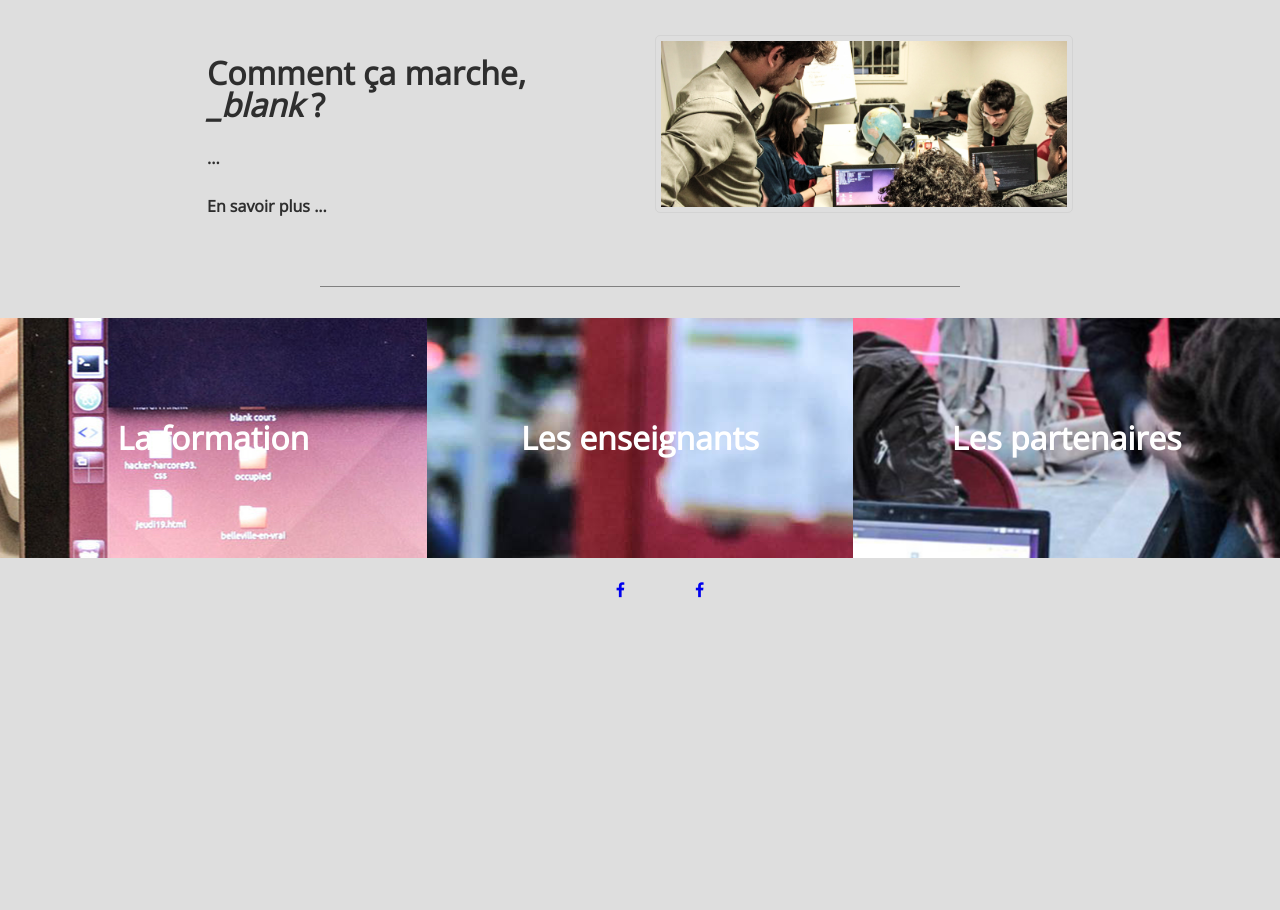
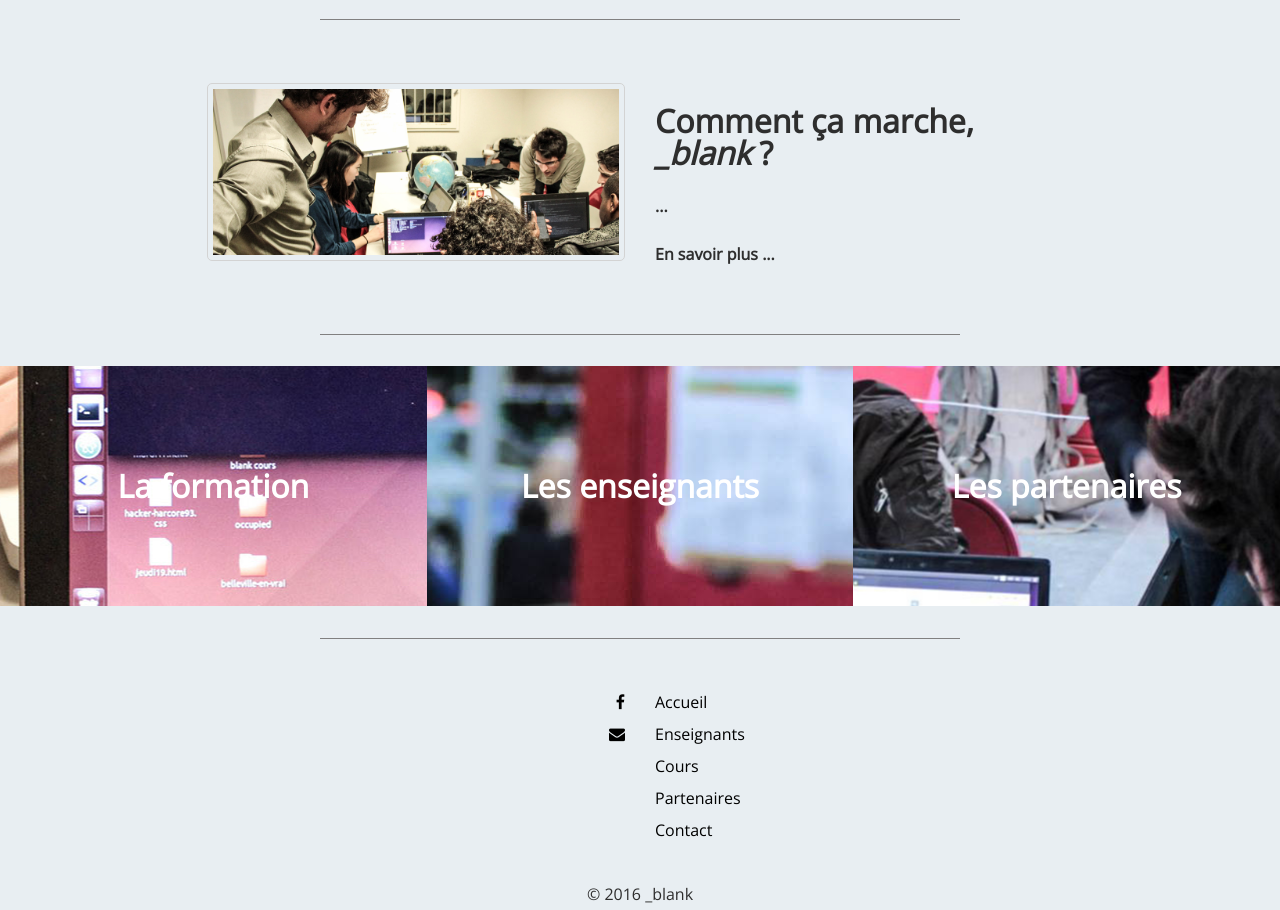
Before and after one commit to blank-attic/website, a website: page index.html in a window 1280 px wide. Shown: the part 1523-2433 px from the top of the page. Before the commit the page ends 2145 px from the top, so only its background shows below. Drawn offline with nearby package versions, Linux system fonts and the light colour scheme.

Commit message:
color & placement

```diff
--- a/index.html
+++ b/index.html
@@ -1,10 +1,12 @@
 <!DOCTYPE html>
 <html>
   <head>
+    <title>_blank</title>
     <meta charset="utf-8" />
     <link rel="stylesheet" type="text/css" href="css/foundation.min.css"/>
     <link rel="stylesheet" type="text/css" href="css/font-awesome.min.css"/>
     <link rel="stylesheet" type="text/css" href="css/main.css"/>
+    <link rel="icon" href="favicon.ico">
   </head>
   <body>
     <div class="nav show-for-large">
@@ -82,7 +84,7 @@
           </article>
         </div>
       </div>
-      <div id="more-project" class="row expanded more fade in out">
+      <div id="more-project" class="row presentation expanded more fade in out">
         <div class="small-12 column">
           <article>
             <p>_blank est une formation intensive et gratuite aux nouveaux m'étiers du numérique (développement et intégration web, animation numérique...) à destination de jeunes issus des quartiers Politique de la Ville du Grand Belleville (XIe, XIXe et XXe arrondissement). _blank est l'abréviation d'une commande de code HTML qui programme l'ouverture d'une nouvelle page web
@@ -94,6 +96,9 @@
       <div class="separator h"></div>
       <div id="why" class="row presentation expanded">
         <div class="large-6 column">
+          <img src="images/img-2.jpg" />
+        </div>
+        <div class="large-6 column">
           <article>
             <header>
               <h1>Pourquoi faire <i>_blank</i> ?</h1>
@@ -104,11 +109,8 @@
             </footer>
           </article>
         </div>
-        <div class="large-6 column">
-          <img src="images/img-2.jpg" />
-        </div>
       </div>
-      <div id="more-why" class="row expanded more fade in out">
+      <div id="more-why" class="row presentation expanded more fade in out">
         <div class="small-12 column">
           <article>
             <p>Si beaucoup de jeunes issus des quartiers populaires peinent à trouver du travail c'est qu'ils ne peuvent généralement pas présenter les qualifications qu'attendent les employeurs. Le numérique est aujourd'hui l'une des seules filières où les jeunes peuvent trouver du travail sur la base de leurs compétences et de leurs réalisations, sans condition de diplôme. Il s'agit ainsi de former gratuitement et de façon intensive des publics peu ou pas diplômés et de leur garantir une insertion professionnelle dans les métiers en tension de l'économie digitale (référents et animateurs numériques, intégrateurs web, fab et community managers...).</p>
@@ -132,7 +134,7 @@
           </article>
         </div>
       </div>
-      <div id="more-where" class="row expanded more fade in out">
+      <div id="more-where" class="row presentation expanded more fade in out">
         <div class="small-12 column">
           <article>
             <p>_blank est un projet d'association Belleville Citoyenne, implantée dans le XXème arrondissement de Paris. Belleville est un quartier qui nous est cher. Nous y travaillons depuis 5 ans et sommes aujourd'hui reconnus et appréciés de la population locale, de ses institutions et de ses associations. Nous avons tissé un réseau fort basé sur la confiance et la défense des intérêts du quartier.</p>
@@ -141,6 +143,9 @@
       </div>
       <div class="separator h"></div>
       <div id="how" class="row presentation expanded">
+        <div class="large-6 column">
+          <img src="images/img-4.jpg" />
+        </div>
         <div class="large-6 column">
           <article>
             <header>
@@ -152,11 +157,8 @@
             </footer>
           </article>
         </div>
-        <div class="large-6 column">
-          <img src="images/img-4.jpg" />
-        </div>
       </div>
-      <div id="more-how" class="row expanded more fade in out">
+      <div id="more-how" class="row presentation expanded more fade in out">
         <div class="small-12 column">
           <article>
             <p>_blank est une formation intensive. Avec 520h de formation et conférences, étalée de Mi-Octobre à Mi-Avril, _blank vise à former 12 jeunes aux métiers du numériques. Nous visons un objectif de 80 % de sorties positives (insertion professionnelle, retour en formation, création d'entreprises, &). De nombreux outils sont mis à disposition des apprenants pour faciliter leurs réussites : matériel informatique, plateforme pédagogique en ligne, et un accompagnement socioprofessionnel personnalisé.</p>
@@ -181,7 +183,8 @@
           </div>
         </div>
       </div>
-      <footer>
+      <div class="separator h"></div>
+      <footer class="website-footer">
         <div class="row">
           <div class="small-6 medium-6 large-6 columns">
             <ul class="socials align right">
@@ -189,18 +192,32 @@
                 <a href="https://facebook.com/blankblvl"><i class="fa fa-facebook"></i></a>
               </li>
               <li>
+                <a href="mailto:blank@bellevillecitoyenne.fr"><i class="fa fa-envelope"></i></a>
               </li>
             </ul>
           </div>
           <div class="small-6 medium-6 large-6 columns">
             <ul class="socials align left">
               <li>
-                <a href="https://facebook.com/blankblvl"><i class="fa fa-facebook"></i></a>
+                <a href="/index.html">Accueil</a>
               </li>
               <li>
+                <a href="/teachers.html">Enseignants</a>
+              </li>
+              <li>
+                <a href="/classes.html">Cours</a>
+              </li>
+              <li>
+                <a href="/partners.html">Partenaires</a>
+              </li>
+              <li>
+                <a href="/index.html">Contact</a>
               </li>
             </ul>
           </div>
+        </div>
+        <div class="center copy">
+          <p>&copy; 2016 _blank</p>
         </div>
       </footer>
     </div>
--- a/scss/_footer.scss
+++ b/scss/_footer.scss
@@ -2,10 +2,22 @@
 
 .main {
     > footer {
-       ul {
+        ul {
             > li {
                 list-style:none;
             }
         }
+        .socials {
+            padding:0px;
+        }
     }
 }
+
+@media only screen and (max-width: 64.063em) {
+    footer {
+        ul, .copy {
+            line-height:2em;
+            font-size:2em;
+        }
+    }
+}
--- a/scss/_text.scss
+++ b/scss/_text.scss
@@ -28,3 +28,21 @@ h1,h2,h3,h4,h5,h6 {
         text-align:right;
     }
 }
+
+.socials {
+    li {
+        a {
+            text-decoration:none;
+            color:black;
+            -webkit-transition:color 0.3s;
+            transition:color 0.3s;
+            &:hover {
+                color:grey;
+            }
+        }
+    }
+}
+
+.center {
+    text-align:center;
+}
--- a/scss/_vars.scss
+++ b/scss/_vars.scss
@@ -1,5 +1,5 @@
-$nav-bg:pink;
-$bg:#DEDEDE;
+$nav-bg:#5BABE6;
+$bg:#E8EEF2;
 
 $menu-size:48px;
 
--- a/scss/main.scss
+++ b/scss/main.scss
@@ -10,4 +10,11 @@
 
 body,html {
     background-color:$bg;
+    height: 100%;
 }
+
+@media only screen and (min-width: 64.063em) {
+    .main {
+        padding-top:$menu-size;
+    }
+}
```
Also changed, not shown: classes.html (+38 -0 lines), teachers.html (+26 -0 lines), css/main.css.
